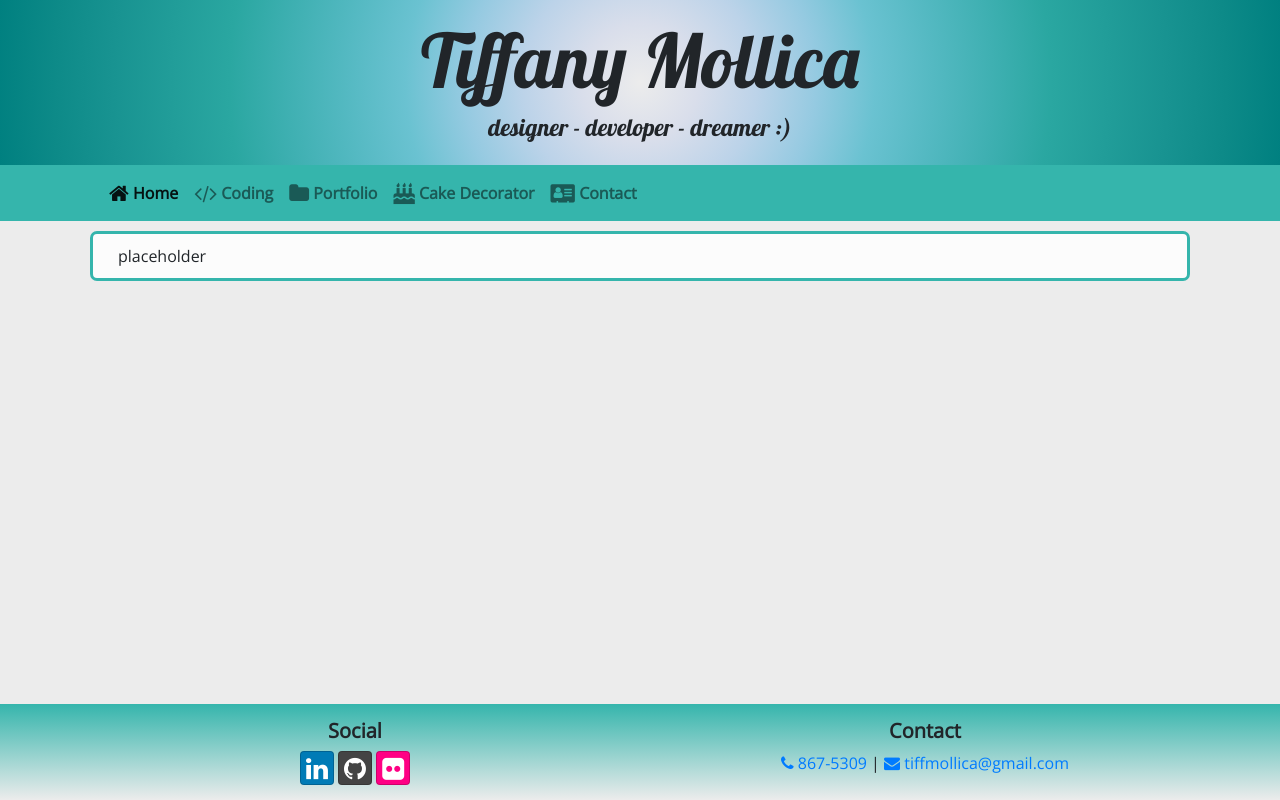
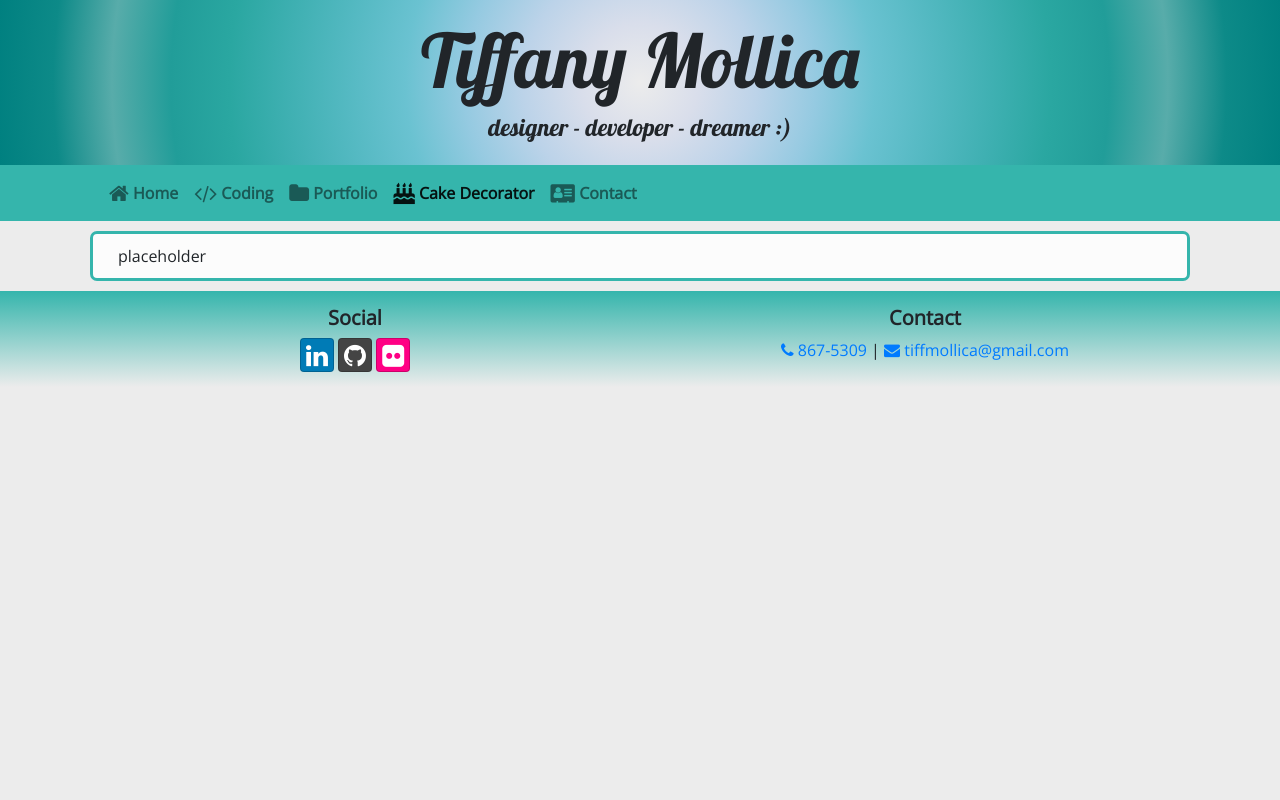
Before and after one commit to tiffany-m/Portfolio_Page_2.0, a website: page cake.html in a window 1280 px wide. Drawn offline with nearby package versions, Linux system fonts and the light colour scheme.

Commit message:
added styling for scrollbar

```diff
--- a/cake.html
+++ b/cake.html
@@ -38,10 +38,10 @@
             </button>
             <div class="collapse navbar-collapse" id="bakeryNavbar">
                 <ul class="navbar-nav">
-                    <li class="nav-item active"><a class="nav-link" href="index.html"><i class="fa fa-home fa-lg"></i> Home</a></li>
+                    <li class="nav-item"><a class="nav-link" href="index.html"><i class="fa fa-home fa-lg"></i> Home</a></li>
                     <li class="nav-item"><a class="nav-link" href="coding.html"><i class="fa fa-code fa-lg"></i> Coding</a></li>
                     <li class="nav-item"><a class="nav-link" href="portfolio.html"><i class="fa fa-folder fa-lg"></i> Portfolio</a></li>
-                    <li class="nav-item"><a class="nav-link" href="#"><i class="fa fa-birthday-cake fa-lg"></i> Cake Decorator</a></li>
+                    <li class="nav-item active"><a class="nav-link" href="#"><i class="fa fa-birthday-cake fa-lg"></i> Cake Decorator</a></li>
                     <li class="nav-item"><a class="nav-link" href="contact.html"><i class="fa fa-address-card fa-lg"></i> Contact</a></li>
                 </ul>
             </div>
--- a/css/styles.css
+++ b/css/styles.css
@@ -15,6 +15,7 @@ div,img{
     border: solid 1px red;
     padding:1px;
 } */
+
 body {
   font-family: "Open Sans", sans-serif;
   background-color: #ececec;
@@ -24,7 +25,8 @@ body {
   text-align: center;
   margin: 0;
   padding: 15px;
-  background-image: radial-gradient(circle, #ececec, #d9deeb, #bcd3e9, #95cae1, #6ac2d1, #54b9c2, #3fb0b2, #2aa7a1, #219d99, #189391, #0d8a88, #008080);
+  width: 100%;
+  background-image: radial-gradient(circle, #ececec, #d9deeb, #bcd3e9, #95cae1, #6ac2d1, #54b9c2, #3fb0b2, #2aa7a1, #219d99, #58acaa, #0d8a88, #008080);
 }
 
 .navbar {
@@ -36,9 +38,8 @@ body {
 .site-footer {
   background-image: linear-gradient(#35B5AC, #ececec);
   padding: 15px;
-  position: fixed;
+  bottom: 0;
   width: 100%;
-  bottom: 0;
 }
 
 h1 {
@@ -59,4 +60,19 @@ h1, h2, h3, h4 {
    margin: 10px 5px;
    padding: 10px;
    border-radius: 7px;
-  }
+}
+
+::-webkit-scrollbar {
+  width: 20px;
+}
+
+::-webkit-scrollbar-track {
+  background-color: transparent;
+}
+
+::-webkit-scrollbar-thumb {
+  background-color: #35B5AC;
+  border-radius: 20px;
+  border: 4px solid transparent;
+  background-clip: content-box;
+}
```
Also changed, not shown: coding.html (+2 -2 lines), contact.html (+2 -2 lines), portfolio.html (+2 -2 lines).
